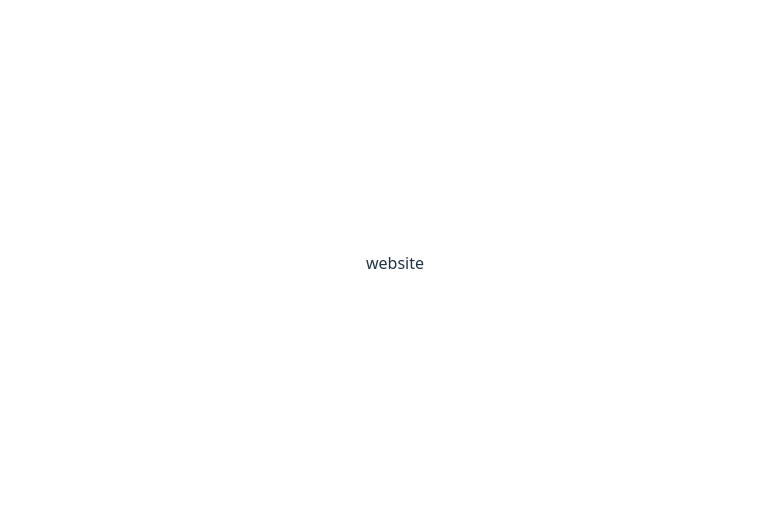
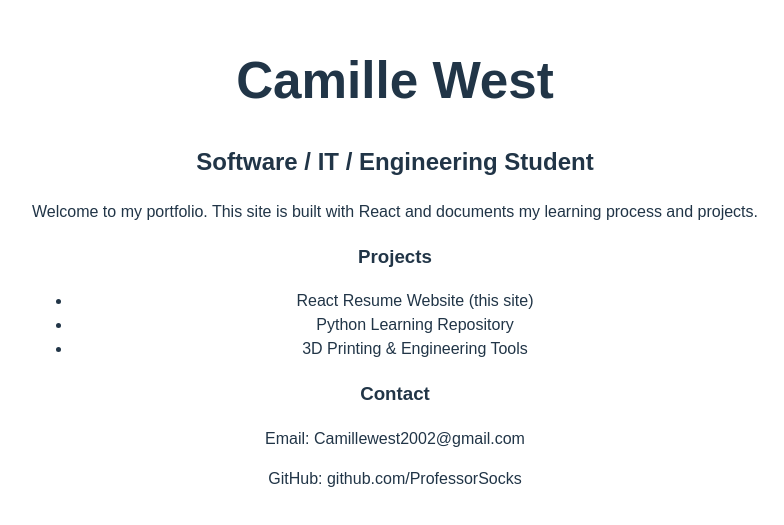
Before and after one commit to ProfessorSocks/my-react-portfolio, a React (Vite) app: page / in a window 1280 px wide. Shown: the part 137-662 px from the top of the page, without its empty margins (245-1029 px from the left). Built offline with nearby package versions, Linux system fonts and the light colour scheme.

Commit message:
commit
added first info

```diff
--- a/src/App.jsx
+++ b/src/App.jsx
@@ -29,7 +29,26 @@ function App() {
     //     Click on the Vite and React logos to learn more
     //   </p>
     // </>
-    <><div>website</div></>
+       <div style={{ padding: "40px", fontFamily: "Arial" }}>
+      <h1>Camille West</h1>
+      <h2>Software / IT / Engineering Student</h2>
+
+      <p>
+        Welcome to my portfolio. This site is built with React and documents my
+        learning process and projects.
+      </p>
+
+      <h3>Projects</h3>
+      <ul>
+        <li>React Resume Website (this site)</li>
+        <li>Python Learning Repository</li>
+        <li>3D Printing & Engineering Tools</li>
+      </ul>
+
+      <h3>Contact</h3>
+      <p>Email: Camillewest2002@gmail.com</p>
+      <p>GitHub: github.com/ProfessorSocks</p>
+    </div>
   )
 }
 
```
Also changed, not shown: 1 other file (tests, documents, lock files or other folders).
